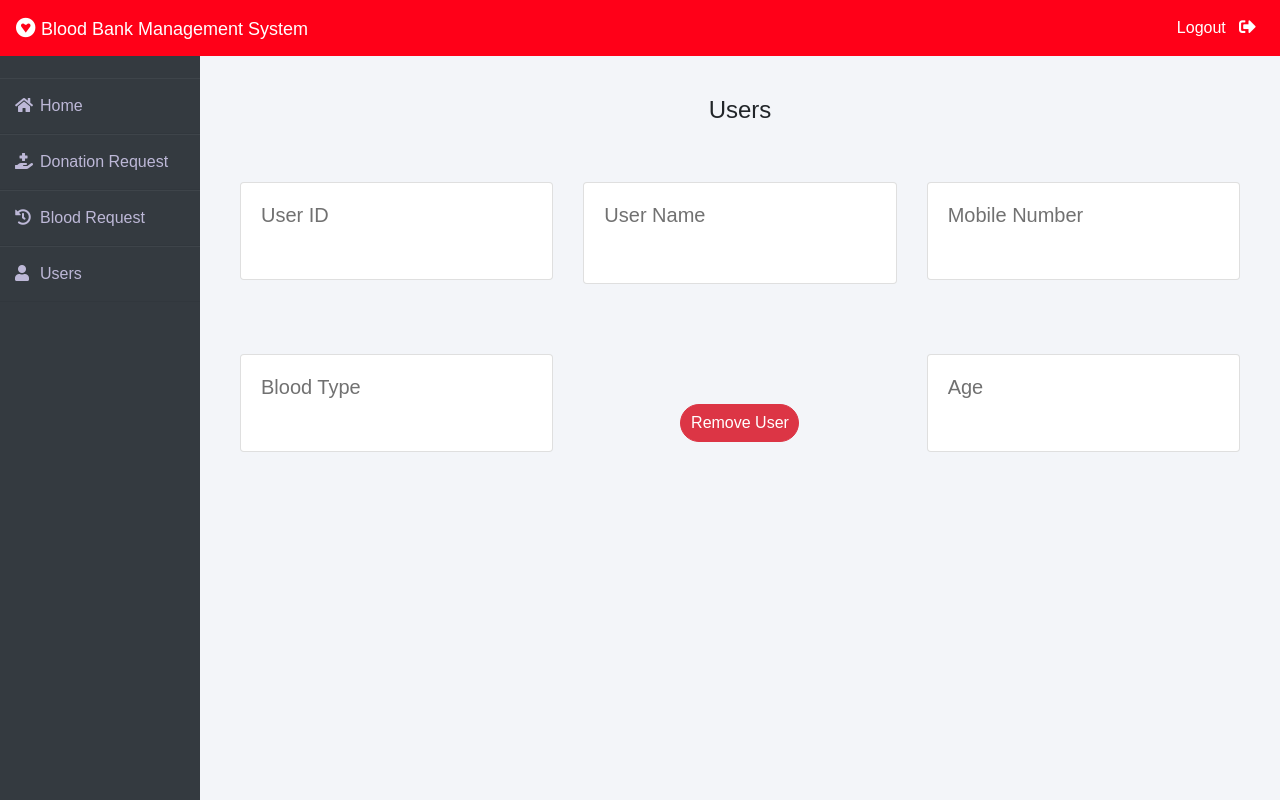
After one commit to mohammed-hashim-k/BloodBank, a PHP site: page /userdetails.php in a window 1280 px wide. The commit adds this page. Run offline with PHP 8.4, Linux system fonts and the light colour scheme; data that the repository does not hold is empty; some libraries are stand-ins or nearby versions.

Commit message:
added user page in admin login

```diff
--- a/admin.php
+++ b/admin.php
@@ -69,6 +69,8 @@
             <li><a style="text-decoration:none;" href="admin.php"><i class="fas fa-home"></i>Home</a></li>
             <li><a style="text-decoration:none;" href="admin_donation_request.php"><i class="fas fa-hand-holding-medical"></i>Donation Request</a></li>
             <li><a style="text-decoration:none;" href="admin_blood_request.php"><i class="fas fa-history"></i>Blood Request</a></li>
+            <li><a style="text-decoration:none;" href="users.php"> <i class="fas fa-user"></i>Users</a></li>
+
         </ul>
 
     </div>
--- a/admin_blood_request.php
+++ b/admin_blood_request.php
@@ -57,6 +57,7 @@
             <li><a style="text-decoration:none;" href="admin.php"><i class="fas fa-home"></i>Home</a></li>
             <li><a style="text-decoration:none;" href="admin_donation_request.php"><i class="fas fa-hand-holding-medical"></i>Donation Request</a></li>
             <li><a style="text-decoration:none;" href="admin_blood_request.php"><i class="fas fa-history"></i>Blood Request</a></li>
+            <li><a style="text-decoration:none;" href="users.php"> <i class="fas fa-user"></i>Users</a></li>
         </ul>
 
     </div>
--- a/admin_donation_request.php
+++ b/admin_donation_request.php
@@ -57,6 +57,7 @@
             <li><a style="text-decoration:none;" href="admin.php"><i class="fas fa-home"></i>Home</a></li>
             <li><a style="text-decoration:none;" href="admin_donation_request.php"><i class="fas fa-hand-holding-medical"></i>Donation Request</a></li>
             <li><a style="text-decoration:none;" href="admin_blood_request.php"><i class="fas fa-history"></i>Blood Request</a></li>
+            <li><a style="text-decoration:none;" href="users.php"> <i class="fas fa-user"></i>Users</a></li>
         </ul>
 
     </div>
--- a/home.php
+++ b/home.php
@@ -123,6 +123,7 @@
                         </div>
                     </div>
                 </div>
+                <div class="col-md-4"></div>
                 <div class="col-md-4">
                     <div class="card">
                         <div class="card-body">
@@ -135,10 +136,12 @@
                         </div>
                     </div>
                 </div>
-                <div class="col-md-4">
+
 
 
     </div>
+</div>
+</div>
 </div>
 
     <script src="https://code.jquery.com/jquery-3.2.1.slim.min.js" integrity="sha384-KJ3o2DKtIkvYIK3UENzmM7KCkRr/rE9/Qpg6aAZGJwFDMVNA/GpGFF93hXpG5KkN" crossorigin="anonymous"></script>
--- /dev/null
+++ b/userdetails.php
@@ -0,0 +1,176 @@
+<?php  session_start(); ?>
+<!DOCTYPE html>
+<html lang="en">
+<head>
+    <meta charset="UTF-8">
+    <meta name="viewport" content="width=device-width, initial-scale=1.0">
+    <title>USERS</title>
+
+
+    <link rel="stylesheet" href="https://maxcdn.bootstrapcdn.com/bootstrap/4.0.0/css/bootstrap.min.css" integrity="sha384-Gn5384xqQ1aoWXA+058RXPxPg6fy4IWvTNh0E263XmFcJlSAwiGgFAW/dAiS6JXm" crossorigin="anonymous">
+
+    <link rel="stylesheet" href="https://cdnjs.cloudflare.com/ajax/libs/font-awesome/5.14.0/css/all.css">
+
+    <script src="https://cdn.jsdelivr.net/npm/bootstrap@5.1.0/dist/js/bootstrap.bundle.min.js" integrity="sha384-U1DAWAznBHeqEIlVSCgzq+c9gqGAJn5c/t99JyeKa9xxaYpSvHU5awsuZVVFIhvj" crossorigin="anonymous"></script>
+
+
+    <link rel="stylesheet" href = "css/home.css">
+
+    <style>
+
+
+
+    </style>
+
+</head>
+
+<body>
+    <nav class="navbar navbar-expand-lg navbar-light fixed-top bg-danger">
+        <a style="color:white;" class="navbar-brand" href="/"><i class="fab fa-gratipay"></i>&nbsp;<font face = "Comic sans MS" size ="4">Blood Bank Management System</font></a>
+
+
+        <div class="navbar-collapse collapse w-100 order-3 dual-collapse2">
+            <ul class="navbar-nav ml-auto">
+                <li class="nav-item">
+                    <a class="nav-link" style="color: white;" href="/logout">Logout &nbsp; <i class="fas fa-sign-out-alt"></i></a>
+                </li>
+
+            </ul>
+        </div>
+      </nav>
+    <br><br>
+    <div class="wrapper">
+    <div class="sidebar">
+
+        <ul>
+            <li><a style="text-decoration:none;" href="admin.php"><i class="fas fa-home"></i>Home</a></li>
+            <li><a style="text-decoration:none;" href="admin_donation_request.php"><i class="fas fa-hand-holding-medical"></i>Donation Request</a></li>
+            <li><a style="text-decoration:none;" href="admin_blood_request.php"><i class="fas fa-history"></i>Blood Request</a></li>
+            <li><a style="text-decoration:none;" href="users.php"> <i class="fas fa-user"></i>Users</a></li>
+
+        </ul>
+
+    </div>
+
+    <div class = "main_content">
+        <br><br>
+        <div class="container">
+            <H4 class="text-center">Users</H4><br>
+        <?php
+
+            include 'database.php';
+
+            $row = mysqli_fetch_array(mysqli_query($con, "SELECT * FROM user WHERE userid = '" . $_POST['userid'] . "'"));
+         ?>
+
+
+         <div class="info">
+             <div class="row">
+                 <div class="col-md-4">
+                     <div class="card">
+                         <div class="card-body">
+                             <h5 class="card-title">User ID</h5>
+                             <!-- print userid -->
+                             <p class="card-text"><?php
+
+                             echo $row['userid'];
+
+                             ?></p>
+
+
+                         </div>
+                     </div>
+                 </div>
+                 <div class="col-md-4">
+                     <div class="card">
+                         <div class="card-body">
+                             <h5 class="card-title">User Name</h5>
+                             <p class="card-text">
+                             <?php
+
+                            echo $row['first_name'] . " " . $row['last_name'];
+
+                             ?>
+                             </p>
+
+
+                             </p>
+                         </div>
+                     </div>
+                 </div>
+                 <div class="col-md-4">
+                     <div class="card">
+                         <div class="card-body">
+                             <h5 class="card-title">Mobile Number</h5>
+                             <p class="card-text">
+                             <?php
+
+                            echo $row['phone_number'];
+
+                            ?>
+                             </p>
+                         </div>
+                     </div>
+                 </div>
+             </div>
+             <div class="row">
+                 <div class="col-md-4">
+                     <div class="card">
+                         <div class="card-body">
+                             <h5 class="card-title">Blood Type</h5>
+                             <p class="card-text">
+                             <?php
+
+                            echo $row['blood_type'];
+
+                            ?>
+                             </p>
+                         </div>
+                     </div>
+                 </div>
+                 <?php
+
+                     if(isset($_POST['remove'])) {
+
+                         $sql = "DELETE FROM user WHERE userid = '" . $_POST['id'] . "'";
+
+                         if ($con->query($sql) == TRUE) {
+
+                             header("location: users.php");
+
+                             }
+                         else {
+                             echo "error";
+                             echo "<div class='alert alert-warning alert-dismissible fade show' role='alert' style = 'text-align: center;'>
+                             <strong> Error updating record: " . $con->error . "</strong> <button type='button' class='btn-close' data-bs-dismiss='alert' aria-label='Close'></button>
+                             </div>";
+}
+                     }
+                 ?>
+
+                 <div align = 'center' class="col-md-4">
+                    <form method = 'post'>
+                        <br><br>
+                        <input type = 'submit' name = 'remove' value = 'Remove User' class='btn btn-danger badge-pill' >
+                        <?php echo "<input type = 'hidden' name = 'id' value = " . $row['userid'] ." >"; ?>
+                    </form>
+                </div>
+                 <div class="col-md-4">
+                     <div class="card">
+                         <div class="card-body">
+                             <h5 class="card-title">Age</h5>
+                             <p class="card-text"><?php
+
+                            echo $row['age'];
+
+                            ?></p>
+                         </div>
+                     </div>
+                 </div>
+     </div>
+ </div>
+</div>
+
+
+</body>
+</html
```
Also changed, not shown: users.php (added, +129 -0 lines).
